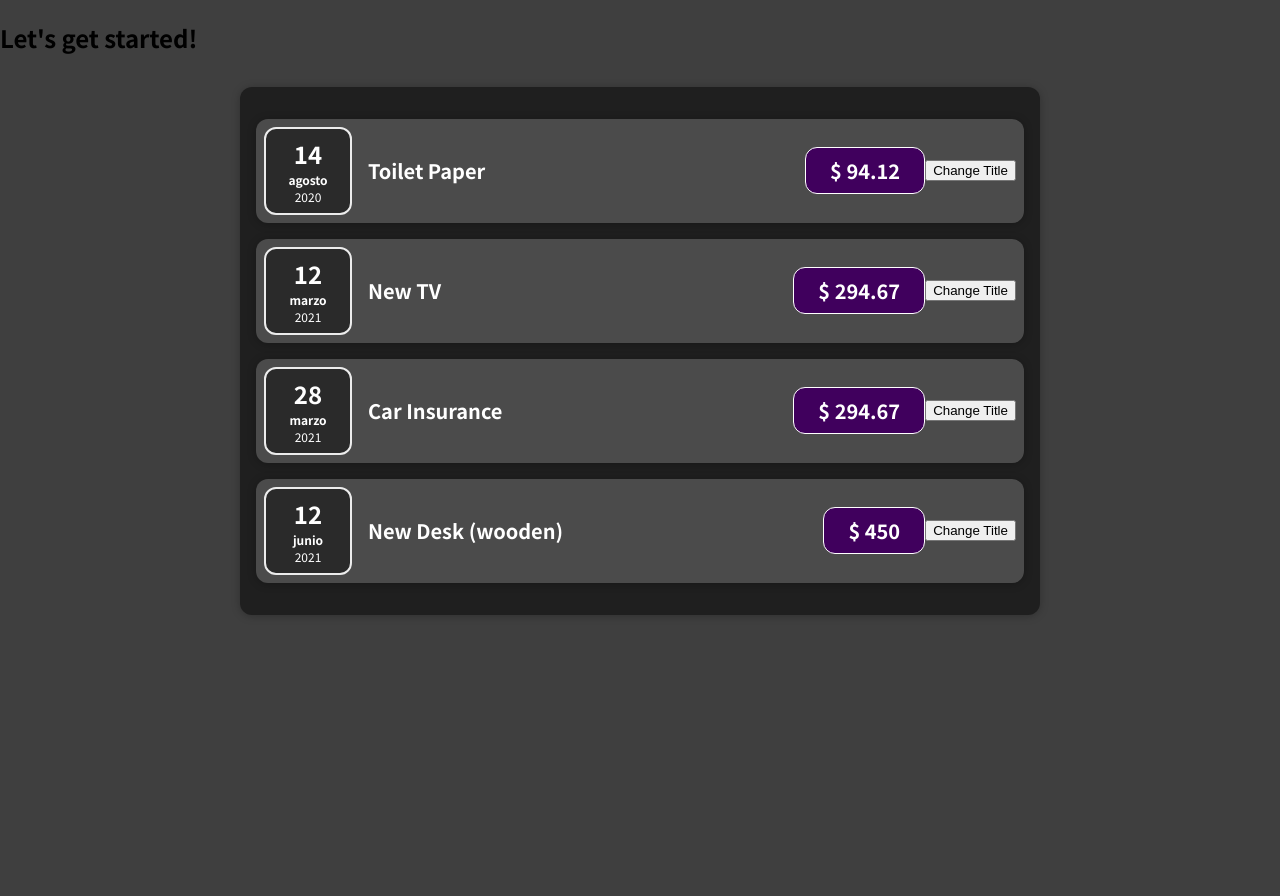
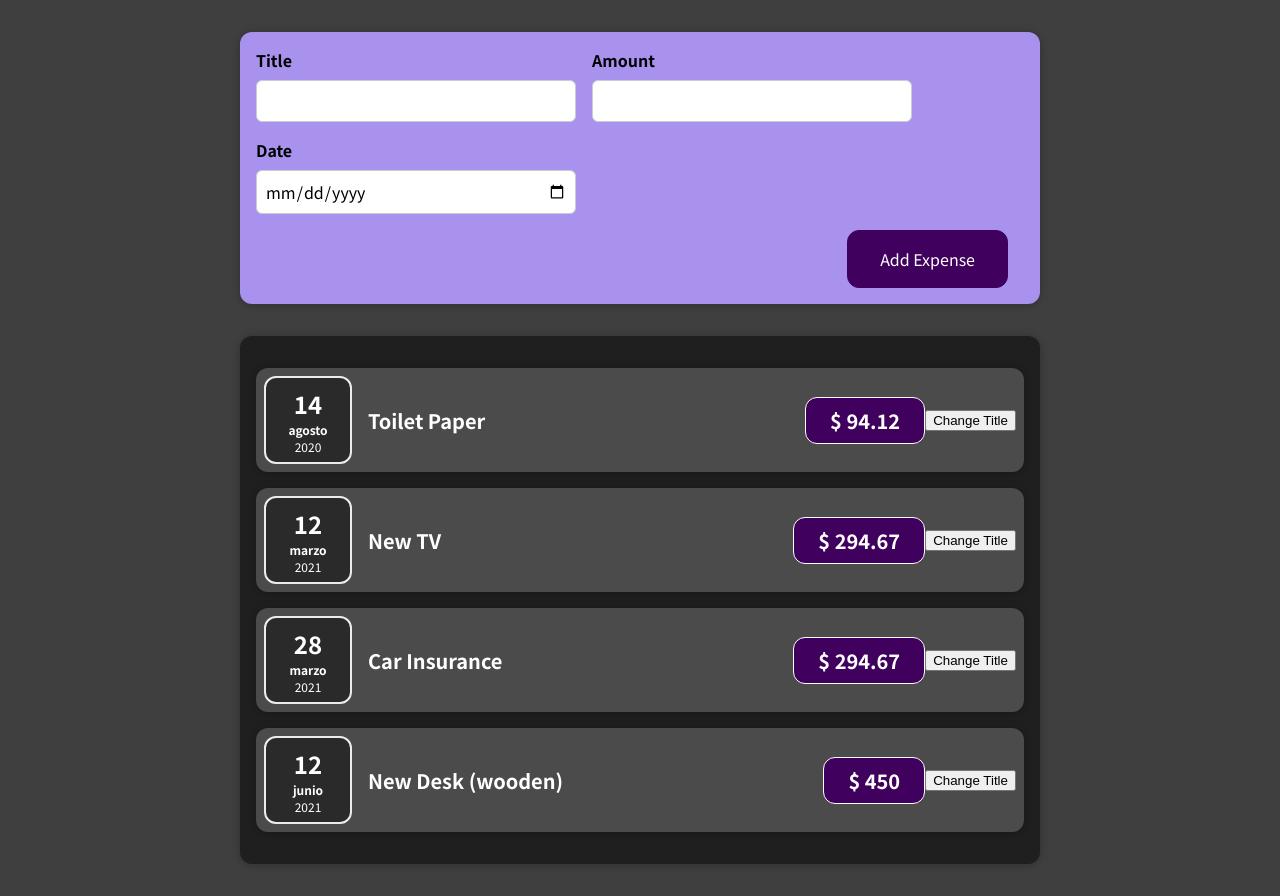
Before and after one commit to castellarmartinez/Expenses-app, a React (Create React App) app: page / in a window 1280 px wide. Before the commit the page ends 800 px from the top, so only its background shows below. Built offline with nearby package versions, Linux system fonts and the light colour scheme.

Commit message:
Adding forms input

```diff
--- a/src/App.js
+++ b/src/App.js
@@ -1,4 +1,5 @@
 import Exepenses from "./components/Expenses/Expenses.js";
+import NewExpense from "./components/NewExpense/NewExpense.js";
 
 const App = () => {
   const expenses = [
@@ -10,10 +11,10 @@
 
   return (
     <div>
-      <h2>Let's get started!</h2>
+      <NewExpense />
       <Exepenses items={expenses}/>
     </div>
   );
-}
+};
 
 export default App;
--- /dev/null
+++ b/src/components/NewExpense/ExpenseForm.css
@@ -0,0 +1,26 @@
+.new-expense__controls {
+    display: flex;
+    flex-wrap: wrap;
+    gap: 1rem;
+    margin-bottom: 1rem;
+    text-align: left;
+}
+
+.new-expense__control label {
+    font-weight: bold;
+    margin-bottom: 0.5rem;
+    display: block;
+}
+
+.new-expense__control input {
+    font: inherit;
+    padding: 0.5rem;
+    border-radius: 6px;
+    border: 1px solid #ccc;
+    width: 20rem;
+    max-width: 100%;
+}
+
+.new-expense__actions {
+    text-align: right;
+}
--- /dev/null
+++ b/src/components/NewExpense/ExpenseForm.js
@@ -0,0 +1,27 @@
+import './ExpenseForm.css'
+
+const ExpenseForm = () => {
+    return (
+        <form>
+            <div className='new-expense__controls'>
+                <div className='new-expense__control'>
+                    <label>Title</label>
+                    <input type='text' />
+                </div>
+                <div className='new-expense__control'>
+                    <label>Amount</label>
+                    <input type='number' min="0.01" step="0.01"/>
+                </div>
+                <div className='new-expense__control'>
+                    <label>Date</label>
+                    <input type='date' min="01-01- 2019" max="12-31-2022" />
+                </div>
+            </div>
+            <div className='new-expense__actions'>
+                <button type='submit' >Add Expense</button>
+            </div>
+        </form>
+    );
+};
+
+export default ExpenseForm;
--- /dev/null
+++ b/src/components/NewExpense/NewExpense.css
@@ -0,0 +1,38 @@
+.new-expense {
+    background-color: #a892ee;
+    padding: 1rem;
+    margin: 2rem auto;
+    width: 50rem;
+    max-width: 95%;
+    border-radius: 12px;
+    text-align: center;
+    box-shadow: 0 1px 8px rgba(0, 0, 0, 0.25);
+}
+
+.new-expense button {
+    font: inherit;
+    cursor: pointer;
+    padding: 1rem 2rem;
+    border: 1px solid #40005d;
+    background-color: #40005d;
+    color: white;
+    border-radius: 12px;
+    margin-right: 1rem;
+}
+
+.new-expense button:hover,
+.new-expense button:active {
+    background-color: #510674;
+    border-color: #510674;
+}
+
+.new-expense button.alternative {
+    color: #220131;
+    border-color: transparent;
+    background-color: transparent;
+}
+
+.new-expense button.alternative:hover,
+.new-expense button.alternative:active {
+    background-color: #ddb3f8;
+}
--- /dev/null
+++ b/src/components/NewExpense/NewExpense.js
@@ -0,0 +1,12 @@
+import './NewExpense.css';
+import ExpenseForm from './ExpenseForm.js';
+
+const NewExpense = () => {
+    return (
+        <div className='new-expense'>
+            <ExpenseForm />
+        </div>
+    );
+};
+
+export default NewExpense;
```
Also changed, not shown: 1 other file (tests, documents, lock files or other folders).
